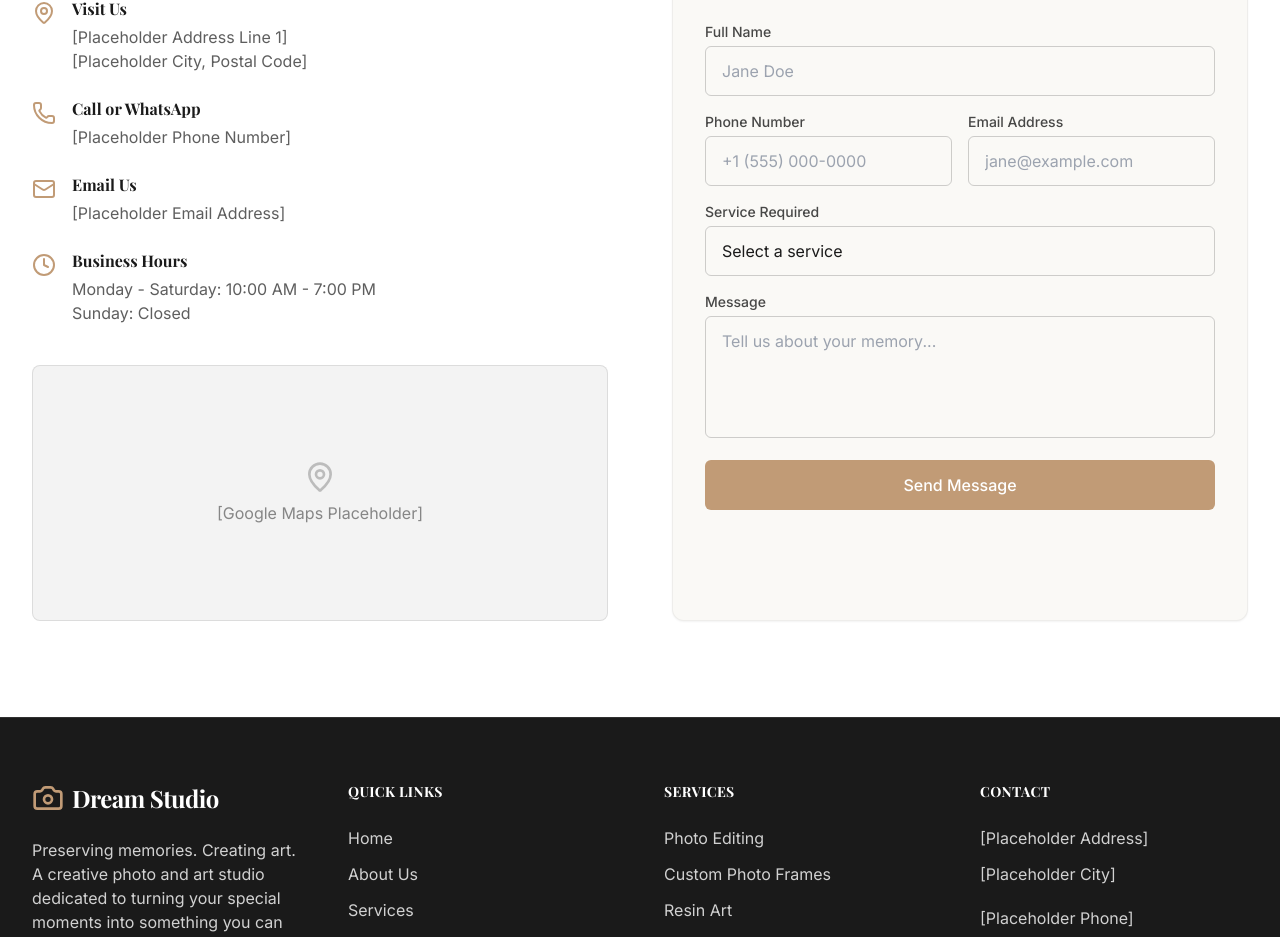
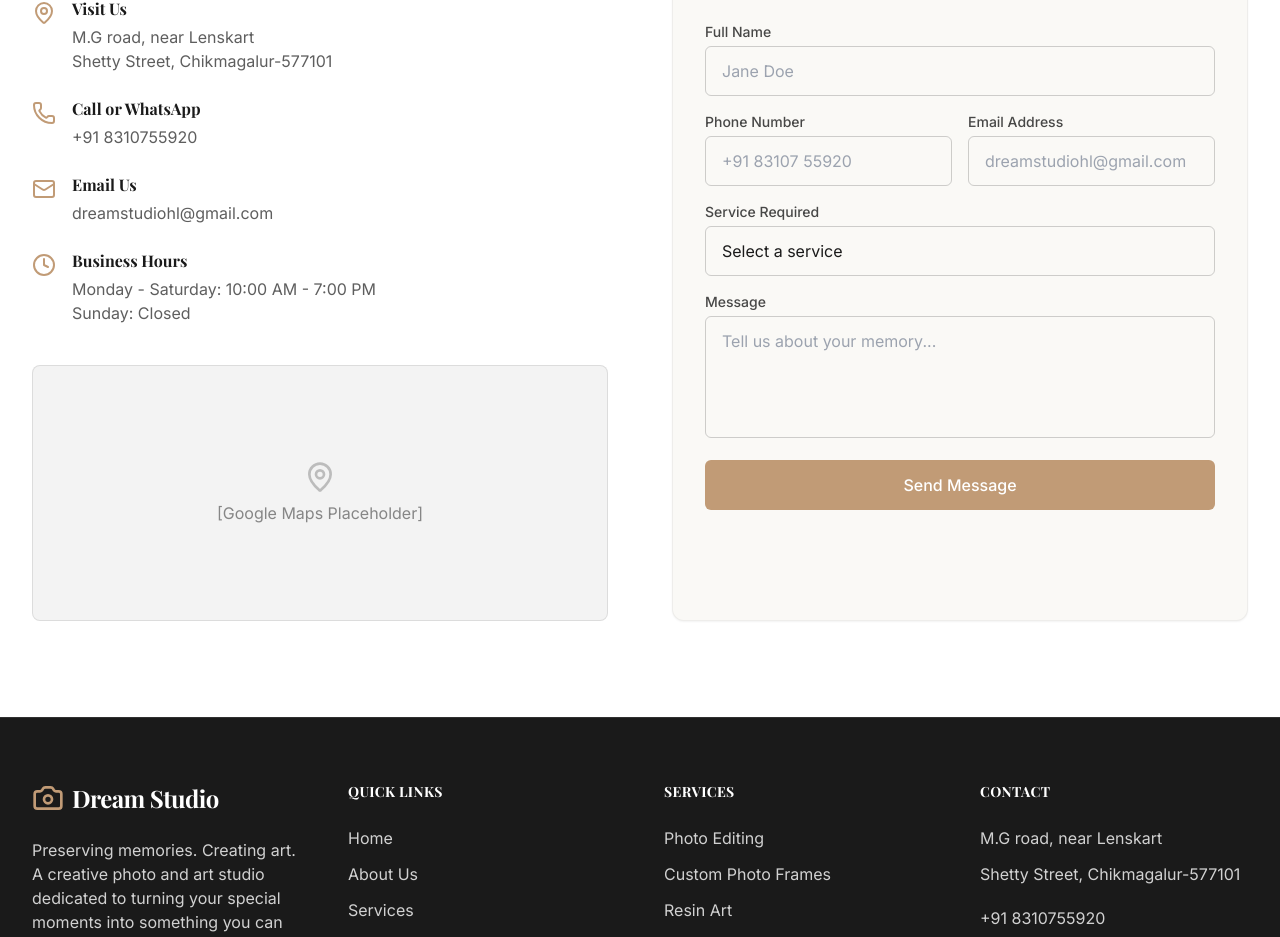
Before and after one commit to Christopher-91/Dream-Studio, a React (Vite) app: page / in a window 1280 px wide. Shown: the part 6705-7642 px from the top of the page. Built offline with nearby package versions, Linux system fonts and the light colour scheme; a web font is replaced by a local one.

Commit message:
Added Address Info

```diff
--- a/src/components/CTA.jsx
+++ b/src/components/CTA.jsx
@@ -41,7 +41,7 @@ export default function CTA() {
             Contact Us
           </a>
           <a
-            href="https://wa.me/[PlaceholderPhoneNumber]"
+            href="https://wa.me/918310755920"
             target="_blank"
             rel="noopener noreferrer"
             className="btn-secondary !text-white !border-white/30 hover:!border-white hover:!bg-white/10 w-full sm:w-auto flex items-center justify-center gap-2"
--- a/src/components/Contact.jsx
+++ b/src/components/Contact.jsx
@@ -54,7 +54,7 @@ export default function Contact() {
                 <MapPin className="w-6 h-6 text-accent mt-1 mr-4 flex-shrink-0" />
                 <div>
                   <h4 className="font-bold text-foreground">Visit Us</h4>
-                  <p className="text-foreground/70 mt-1">[Placeholder Address Line 1]<br/>[Placeholder City, Postal Code]</p>
+                  <p className="text-foreground/70 mt-1">M.G road, near Lenskart<br/>Shetty Street, Chikmagalur-577101</p>
                 </div>
               </div>
 
@@ -62,7 +62,7 @@ export default function Contact() {
                 <Phone className="w-6 h-6 text-accent mt-1 mr-4 flex-shrink-0" />
                 <div>
                   <h4 className="font-bold text-foreground">Call or WhatsApp</h4>
-                  <p className="text-foreground/70 mt-1">[Placeholder Phone Number]</p>
+                  <p className="text-foreground/70 mt-1">+91 8310755920</p>
                 </div>
               </div>
 
@@ -70,7 +70,7 @@ export default function Contact() {
                 <Mail className="w-6 h-6 text-accent mt-1 mr-4 flex-shrink-0" />
                 <div>
                   <h4 className="font-bold text-foreground">Email Us</h4>
-                  <p className="text-foreground/70 mt-1">[Placeholder Email Address]</p>
+                  <p className="text-foreground/70 mt-1">dreamstudiohl@gmail.com</p>
                 </div>
               </div>
 
@@ -136,7 +136,7 @@ export default function Contact() {
                       value={formData.phone}
                       onChange={handleChange}
                       className="w-full px-4 py-3 rounded-md bg-transparent border border-foreground/20 focus:border-accent focus:ring-1 focus:ring-accent outline-none transition-colors"
-                      placeholder="+1 (555) 000-0000"
+                      placeholder="+91 83107 55920"
                     />
                   </div>
                   <div>
@@ -149,7 +149,7 @@ export default function Contact() {
                       value={formData.email}
                       onChange={handleChange}
                       className="w-full px-4 py-3 rounded-md bg-transparent border border-foreground/20 focus:border-accent focus:ring-1 focus:ring-accent outline-none transition-colors"
-                      placeholder="jane@example.com"
+                      placeholder="dreamstudiohl@gmail.com"
                     />
                   </div>
                 </div>
--- a/src/components/Footer.jsx
+++ b/src/components/Footer.jsx
@@ -50,10 +50,10 @@ export default function Footer() {
           <div>
             <h4 className="text-white font-bold mb-6 font-serif tracking-wide uppercase text-sm">Contact</h4>
             <ul className="space-y-3">
-              <li>[Placeholder Address]</li>
-              <li>[Placeholder City]</li>
-              <li className="pt-2">[Placeholder Phone]</li>
-              <li>[Placeholder Email]</li>
+              <li>M.G road, near Lenskart</li>
+              <li>Shetty Street, Chikmagalur-577101</li>
+              <li className="pt-2">+91 8310755920</li>
+              <li>dreamstudiohl@gmail.com</li>
             </ul>
           </div>
 
```
